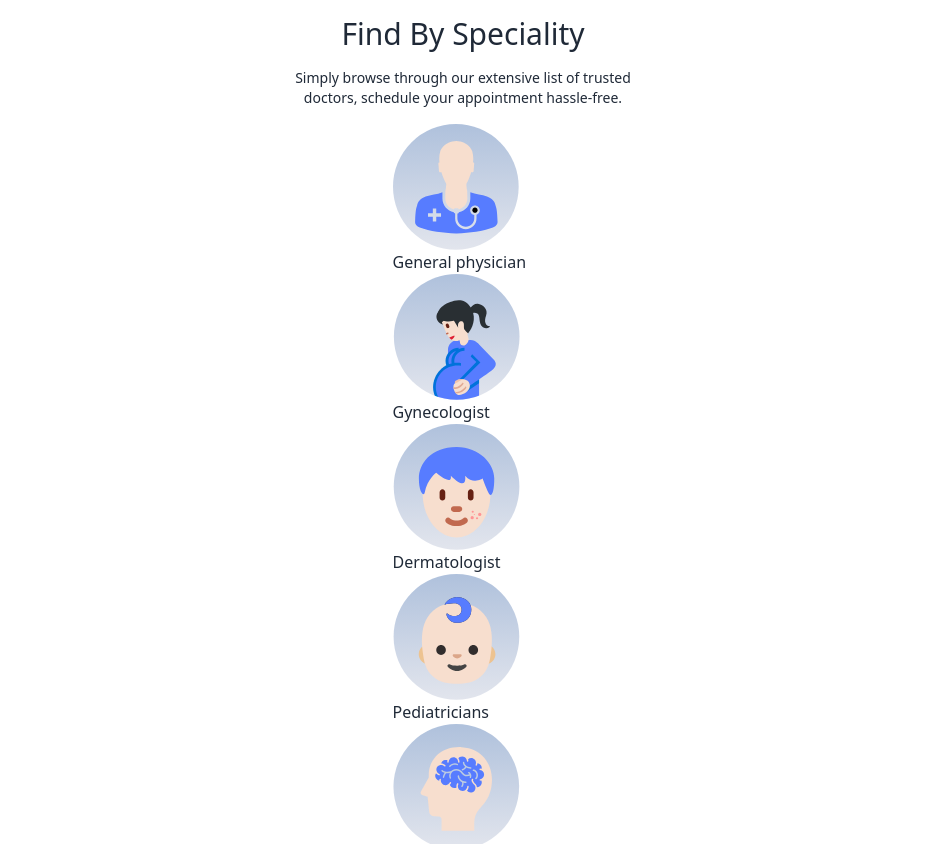
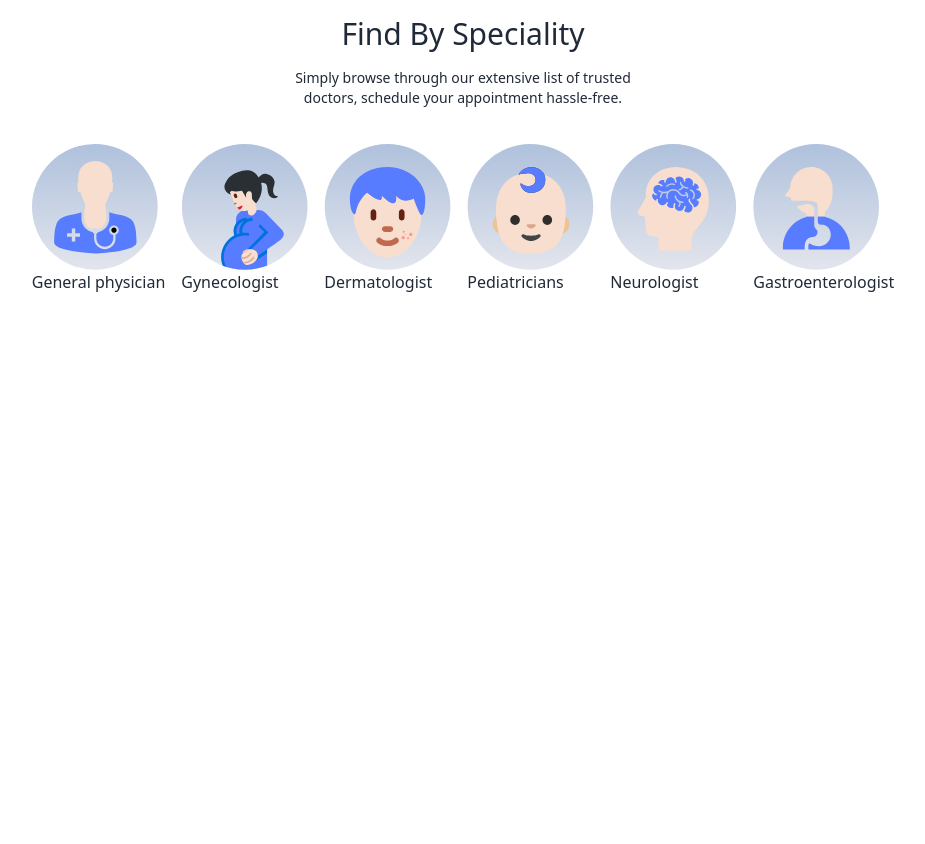
Before and after one commit to Sumitkhadka10/DocBS, a React (Vite) app in the folder frontend/: page / in a window 1280 px wide. Shown: the part 740-1584 px from the top of the page, without its empty margins (177-1102 px from the left). After the commit the page ends 1098 px from the top, so only its background shows below. Built offline with nearby package versions, Linux system fonts and the light colour scheme.

Commit message:
Updated the index.css and addded features

```diff
--- a/frontend/src/components/SpecialityMenu.jsx
+++ b/frontend/src/components/SpecialityMenu.jsx
@@ -7,7 +7,7 @@ const SpecialityMenu = () => {
     <div className='flex flex-col items-center gap-4 py-16 text-gray-800' id="speciality">
       <h1 className='text-3xl font-medium'>Find By Speciality</h1>
       <p className='sm:w-1/3 text-center text-sm'>Simply browse through our extensive list of trusted doctors, schedule your appointment hassle-free.</p>
-      <div>
+      <div className='flex sm:justify-center gap-4 pt-5 w-full overflow-scroll'>
         {specialityData.map((item, index) => (
           <Link key={index} to={`/doctors/${item.speciality}`}>
             <img src={item.image} alt={item.speciality} />
--- a/frontend/src/index.css
+++ b/frontend/src/index.css
@@ -5,3 +5,7 @@
 .active hr{
   @apply block
 }
+
+::-webkit-scrollbar{
+  @apply hidden
+}
```
